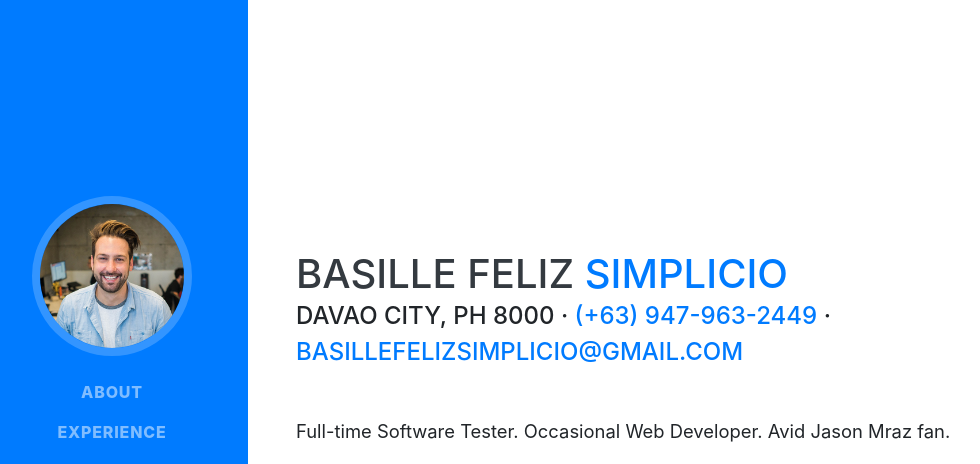
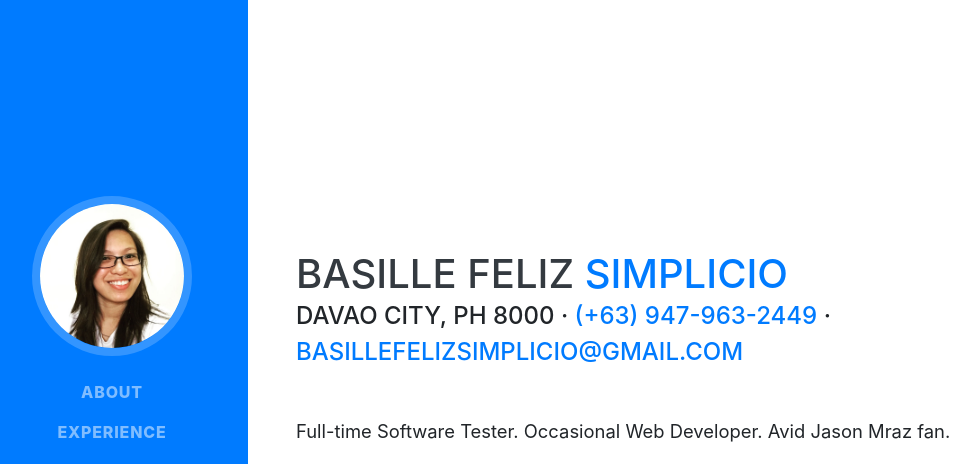
Before and after one commit to bashsimplicio/bashsimplicio.github.io, a website with bundled scripts: page index.html in a window 1280 px wide. Shown: the top 464 px of the page, without its empty margins (24-1004 px from the left). Built offline with nearby package versions, Linux system fonts and the light colour scheme; a web font is replaced by a local one.

Commit message:
update profile image

```diff
--- a/index.html
+++ b/index.html
@@ -29,7 +29,7 @@
     <a class="navbar-brand js-scroll-trigger" href="#page-top">
       <span class="d-block d-lg-none">Basille Feliz Simplicio</span>
       <span class="d-none d-lg-block">
-        <img class="img-fluid img-profile rounded-circle mx-auto mb-2" src="img/profile.jpg" alt="">
+        <img class="img-fluid img-profile rounded-circle mx-auto mb-2" src="img/bash.jpg" alt="">
       </span>
     </a>
     <button class="navbar-toggler" type="button" data-toggle="collapse" data-target="#navbarSupportedContent" aria-controls="navbarSupportedContent" aria-expanded="false" aria-label="Toggle navigation">
```
Also changed, not shown: img/profile.jpg (deleted).
